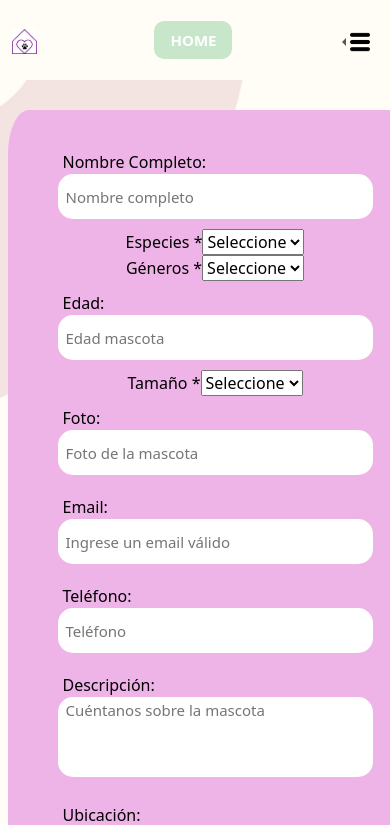
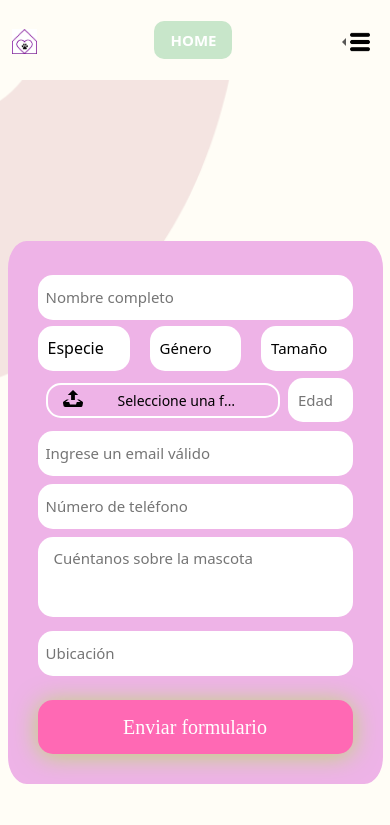
Before and after one commit to RieraAndres/Henry_PF, a React (Create React App) app in the folder Client/: page /adopt in a window 390 px wide. Shown: the top 825 px of the page. Built offline with nearby package versions, Linux system fonts and the light colour scheme.

Commit message:
Cambios de estilos/validacion campo

```diff
--- a/Client/src/Components/PostPetForm/PostPetForm.jsx
+++ b/Client/src/Components/PostPetForm/PostPetForm.jsx
@@ -2,6 +2,8 @@ import React, { useState, useEffect } from "react";
 import styles from "../../Components/PostPetForm/PostPetForm.module.css";
 import { useDispatch } from "react-redux";
 import { postPet } from "../../Redux/Actions";
+import miniPerroImage from "./AssetsForm/miniPerro.jpg";
+import miniGatoImage from "./AssetsForm/miniGato.jpg";
 
 const PostPetForm = () => {
   const dispatch = useDispatch();
@@ -16,9 +18,10 @@ const PostPetForm = () => {
     imageUrl: "",
   });
 
-  const [especieOptions] = useState(["Dog", "Cat"]);
-  const [generoOptions] = useState(["macho", "hembra"]);
+  const [especieOptions] = useState(["Perro", "Gato"]);
+  const [generoOptions] = useState(["Macho", "Hembra"]);
   const [tamañoOptions] = useState(["Grande", "Mediano", "Chico"]);
+  const [selectedFileName, setSelectedFileName] = useState("");
 
   const [especieSelect, setEspecieSelect] = useState([]);
   const [generoSelect, setGeneroSelect] = useState([]);
@@ -30,10 +33,13 @@ const PostPetForm = () => {
   const [isAgeModified, setIsAgeModified] = useState(false);
   const [formSuccess, setFormSuccess] = useState(false);
   const [isPhotoSelected, setIsPhotoSelected] = useState(false);
+  const [isLocationValid, setIsLocationValid] = useState(true);
 
   const nameRegex = /^[a-zA-Z\s]+$/;
   const numberPhoneRegex = /^[0-9]+$/;
   const emailRegex = /^[^\s@]+@[^\s@]+\.[^\s@]+$/;
+  const googleMapsUrlRegex = /^(https:\/\/goo\.gl\/maps\/|https:\/\/www\.google\.com\/maps\/place\/)([-a-zA-Z0-9_]+)\/?(@([-0-9.]+),([-0-9.]+),(\d+)z)?/;
+
 
   useEffect(() => {
     setIsFormValid(Object.keys(errors).length === 0 && isPhotoSelected);
@@ -49,6 +55,10 @@ const PostPetForm = () => {
         }));
       }
     }
+  };
+
+  const isValidGoogleMapsUrl = (url) => {
+    return googleMapsUrlRegex.test(url);
   };
 
   const validateForm = () => {
@@ -78,18 +88,6 @@ const PostPetForm = () => {
         "Por favor, ingrese una descripción con al menos 10 caracteres";
     }
 
-    // Validación de la imageUrl
-    // if (!imageUrl) {
-    //   newErrors.imageUrl = "Por favor, agregue una imageUrl.";
-    // } else {
-    //   // Si hay una imageUrl seleccionada, verificamos su tipo (opcionalmente)
-    //   const allowedTypes = ["image/jpeg", "image/png", "image/gif", "text"];
-    //   if (!allowedTypes.includes(imageUrl.type)) {
-    //     newErrors.imageUrl = "El tipo de archivo debe ser JPEG, PNG o GIF";
-    //   }
-    // }
-
-    // Validar campos de los selects
     if (especieSelect.length === 0) {
       newErrors.specie = "Por favor, seleccione una especie";
     }
@@ -102,10 +100,27 @@ const PostPetForm = () => {
       newErrors.size = "Por favor, seleccione un tamaño";
     }
 
+    if (!isValidGoogleMapsUrl(formData.location)) {
+      newErrors.location = "Por favor, ingrese una ubicación válida de Google Maps";
+      setIsLocationValid(false);
+    } else {
+      setIsLocationValid(true);
+    }
+
     setErrors(newErrors);
     setIsFormValid(Object.keys(newErrors).length === 0);
 
     return Object.keys(newErrors).length === 0;
+  };
+
+  const validateLocation = (locationValue) => {
+    if (!locationValue) {
+      setIsLocationValid(true);
+    } else if (googleMapsUrlRegex.test(locationValue)) {
+      setIsLocationValid(true);
+    } else {
+      setIsLocationValid(false);
+    }
   };
 
   const validateField = (fieldName, value) => {
@@ -116,16 +131,17 @@ const PostPetForm = () => {
         break;
       case "numberPhone":
         if (!value) return "Por favor, ingrese número de teléfono";
-        if (!numberPhoneRegex.test(value))
-          return "El teléfono debe ser un número";
+        if (!numberPhoneRegex.test(value)) return "El teléfono debe ser un número";
         break;
       case "email":
         if (!value) return "Por favor, ingrese un email válido";
         if (!emailRegex.test(value)) return "Ingrese un email válido";
         break;
       case "description":
-        if (!value || value.length < 10)
-          return "Por favor, ingrese una descripción con al menos 10 caracteres";
+        if (!value || value.length < 10) return "Ingrese una descripción con al menos 10 caracteres";
+        break;
+      case "location":
+        if (!value) return "La ubicación es obligatoria";
         break;
       default:
         break;
@@ -139,6 +155,12 @@ const PostPetForm = () => {
     if (especieOptions.includes(especie)) {
       setEspecieSelect([...especieSelect, especie]);
       setFormData((prevFormData) => ({ ...prevFormData, specie: especie }));
+    }
+
+    if (especie === "") {
+      setFormData({ ...formData, specie: "" });
+    } else {
+      setFormData({ ...formData, specie: especie });
     }
   };
 
@@ -160,18 +182,19 @@ const PostPetForm = () => {
     }
   };
 
-  //   const blockNonNumericInput = (event) => {
-  //     if (event.key === "e" || event.key === "." || event.key === "-") {
-  //       event.preventDefault();
-  //     }
-  //   };
+  const handleLocationChange = (event) => {
+    const locationValue = event.target.value;
+    setFormData((prevFormData) => ({
+      ...prevFormData,
+      location: locationValue
+    }));
 
-  //   const handleFileChange = (event) => {
-  //     const file = event.target.files[0];
-  //     setFormData((prevFormData) => ({ ...prevFormData, imageUrl: file }));
-  //     setIsPhotoSelected(true);
-  //     setErrors((prevErrors) => ({ ...prevErrors, imageUrl: "" }));
-  //   };
+    if (locationValue.trim() !== "") {
+      validateLocation(locationValue);
+    } else {
+      setIsLocationValid(true);
+    }
+  };
 
   const handleChange = (e) => {
     const { name, value } = e.target;
@@ -184,8 +207,13 @@ const PostPetForm = () => {
 
     if (name === "imageUrl") {
       setIsPhotoSelected(true);
+      setSelectedFileName(e.target.files[0] ? e.target.files[0].name : ""); // Actualizar el nombre del archivo seleccionado
     } else {
       setIsPhotoSelected(false);
+    }
+
+    if (name === "location") {
+      validateLocation(value);
     }
 
     const error = validateField(name, value);
@@ -197,6 +225,7 @@ const PostPetForm = () => {
     let formIsValid = validateForm();
     setIsPhotoSelected(!!formData.imageUrl);
 
+    console.log("Datos enviados:", formData);
     if (formIsValid) {
       dispatch(postPet(formData));
       alert("Mascota creada exitosamente");
@@ -223,15 +252,34 @@ const PostPetForm = () => {
       setFormSuccess(false);
     }
   };
+  const selectStyle = {
+    backgroundImage:
+      formData.specie === "Perro"
+        ? `url(${miniPerroImage})`
+        : formData.specie === "Gato"
+        ? `url(${miniGatoImage})`
+        : "none",
+    backgroundSize: "45px",
+    backgroundRepeat: "no-repeat",
+    backgroundPosition: "right center",
+    paddingRight: "2px", // Ajusta este valor para controlar el espacio entre el texto y la imagen
+    borderRadius: "15px",
+    backgroundColor: "#ffffff",
+    // width: "12vh",
+    height: "45px",
+    width: "92px",
+    border: "none",
+    padding: "10px",
+    appearance: "none",
+  };
 
   return (
     <div className={styles.createDog}>
-      <div className={styles.container}>
       <div className={styles.createDogContainer}>
         <form className={styles.form} onSubmit={handleSubmit}>
           <div className={styles.sectionInputCG}>
             <label className={styles.label} htmlFor="name">
-                Nombre Completo:
+              {/* Nombre Completo: */}
             </label>
             <input
               type="text"
@@ -248,36 +296,38 @@ const PostPetForm = () => {
             {errors.name && <p className={styles.errorText}>{errors.name}</p>}
           </div>
 
-            <div className="platformList">
-              <label className="label">Especies *</label>
+          <div className={styles.container}>
+            <div className={styles.flexContainer}>
+              <div
+                className={`${styles.sectionInputCG} ${styles.fieldContainer}`}
+              >
+                <label className="label">{/*Especie*/}</label>
+                <div className={styles.customSelect}></div>
                 <select
-                className="selectOptions"
-                name="specie"
+                  name="especie"
+                  id="especie"
+                  value={formData.specie}
                   onChange={handleEspeciesSelect}
-                required
+                  style={selectStyle}
                 >
-                <option className="optionsAllCGD" value="">
-                  Seleccione
-                </option>
-                {especieOptions.map((especie, i) => (
-                  <option className="optionsCG" key={i} value={especie}>
-                    {especie}
-                  </option>
-                ))}
+                  <option value="">Especie</option>
+                  <option value="Perro">Perro</option>
+                  <option value="Gato">Gato</option>
                 </select>
               </div>
 
-            <div className="genresList">
-              <div className="sectionInputCG">
-                <label className="label">Géneros *</label>
+              <div
+                className={`${styles.sectionInputCG} ${styles.fieldContainer}`}
+              >
+                <label className="label">{/*Género*/}</label>
                 <select
-                  className="selectOptions"
+                  className={styles.selectOptions}
                   name="gender"
                   onChange={handleGeneroSelect}
                   required
                 >
-                  <option className="optionsAllCGD" value="">
-                    Seleccione
+                  <option className={styles.optionsAllCGD} value="">
+                    Género
                   </option>
                   {generoOptions.map((genero, i) => (
                     <option className="optionsCG" key={i} value={genero}>
@@ -285,45 +335,21 @@ const PostPetForm = () => {
                     </option>
                   ))}
                 </select>
-              </div>
+                <div className={styles.petImages}></div>
               </div>
 
-            {/* Edad */}
-            <div className={styles.sectionInputCG}>
-              <label className={styles.label} htmlFor="age">
-                Edad:
-              </label>
-              <input
-                type="number"
-                className={`${styles.input} ${
-                  errors.age ? styles.errorBorder : ""
-                }`}
-                name="age"
-                required
-                autoComplete="off"
-                placeholder="Edad mascota"
-                value={formData.age}
-                onChange={handleChange}
-                min="0"
-                max="20"
-                // onKeyDown={blockNonNumericInput}
-                // onKeyPress={blockNonNumericInput}
-                onBlur={correctAgeIfExceedsMax}
-              />
-              {errors.age && <p className={styles.errorText}>{errors.age}</p>}
-            </div>
-
-            <div className="platformList">
-              <div className="sectionInputCG">
-                <label className="label">Tamaño *</label>
+              <div
+                className={`${styles.sectionInputCG} ${styles.fieldContainer}`}
+              >
+                <label className="label">{/*Tamaño*/}</label>
                 <select
-                  className="selectOptions"
+                  className={`${styles.selectOptions} ${styles.sizeList}`}
                   name="size"
                   onChange={handleTamañoSelect}
                   required
                 >
-                  <option className="optionsAllCGD" value="">
-                    Seleccione
+                  <option className={styles.optionsAllCGD} value="">
+                    Tamaño
                   </option>
                   {tamañoOptions.map((tamaño, i) => (
                     <option className="optionsCG" key={i} value={tamaño}>
@@ -333,17 +359,31 @@ const PostPetForm = () => {
                 </select>
               </div>
             </div>
+          </div>
 
-            <div className={styles.sectionInputCG}>
-              <label className={styles.label} htmlFor="name">
-                Foto:
+          <div>
+            <div className={`${styles.sectionInputCG} ${styles.whiteBorder}`}>
+              <label className={styles.label} htmlFor="file">
+                <svg
+                  xmlns="http://www.w3.org/2000/svg"
+                  className={styles.iborrainputfile}
+                  width="20"
+                  height="17"
+                  viewBox="0 0 20 17"
+                >
+                  <path d="M10 0l-5.2 4.9h3.3v5.1h3.8v-5.1h3.3l-5.2-4.9zm9.3 11.5l-3.2-2.1h-2l3.4 2.6h-3.5c-.1 0-.2.1-.2.1l-.8 2.3h-6l-.8-2.2c-.1-.1-.1-.2-.2-.2h-3.6l3.4-2.6h-2l-3.2 2.1c-.4.3-.7 1-.6 1.5l.6 3.1c.1.5.7.9 1.2.9h16.3c.6 0 1.1-.4 1.3-.9l.6-3.1c.1-.5-.2-1.2-.7-1.5z"></path>
+                </svg>
+                <span className={`${styles.iborrainputfile} ${styles.fileName}`}>
+                  {selectedFileName || "Seleccione una foto"}
+                </span>
               </label>
               <input
-                type="text"
-                className={styles.input}
+                type="file"
+                className={styles.inputFoto2}
                 name="imageUrl"
+                id="file"
                 required
-                accept="image/*" // Limitar a la selección de archivos de imagen
+                accept="image/*"
                 placeholder="Foto de la mascota"
                 onChange={handleChange}
               />
@@ -352,9 +392,30 @@ const PostPetForm = () => {
               )}
             </div>
 
+            <div className={styles.sectionInputEdad}>
+              <label className={styles.label} htmlFor="age"></label>
+              <input
+                type="number"
+                className={`${styles.inputEdad} ${
+                  errors.age ? styles.errorBorder : ""
+                }`}
+                name="age"
+                required
+                autoComplete="off"
+                placeholder="Edad"
+                value={formData.age}
+                onChange={handleChange}
+                min="0"
+                max="20"
+                onBlur={correctAgeIfExceedsMax}
+              />
+              {errors.age && <p className={styles.errorText}>{errors.age}</p>}
+            </div>
+          </div>
+
           <div className={styles.sectionInputCG}>
             <label className={styles.label} htmlFor="email">
-                Email:
+              {/* Email: */}
             </label>
             <input
               type="email"
@@ -368,14 +429,12 @@ const PostPetForm = () => {
               value={formData.email}
               onChange={handleChange}
             />
-              {errors.email && (
-                <p className={styles.errorText}>{errors.email}</p>
-              )}
+            {errors.email && <p className={styles.errorText}>{errors.email}</p>}
           </div>
 
           <div className={styles.sectionInputCG}>
             <label className={styles.label} htmlFor="numberPhone">
-                Teléfono:
+              {/* Teléfono: */}
             </label>
             <input
               type="text"
@@ -385,7 +444,7 @@ const PostPetForm = () => {
               name="numberPhone"
               required
               autoComplete="off"
-                placeholder="Teléfono"
+              placeholder="Número de teléfono"
               value={formData.numberPhone}
               onChange={handleChange}
             />
@@ -396,7 +455,7 @@ const PostPetForm = () => {
 
           <div className={styles.sectionInputCG}>
             <label className={styles.label} htmlFor="description">
-                Descripción:
+              {/* Descripción: */}
             </label>
             <textarea
               name="description"
@@ -406,6 +465,7 @@ const PostPetForm = () => {
                 resize: "none",
                 minHeight: "80px",
                 maxHeight: "200px",
+                padding: "10px",
               }}
               className={`${styles.input} ${
                 errors.description ? styles.errorBorder : ""
@@ -423,29 +483,31 @@ const PostPetForm = () => {
             )}
           </div>
 
-            {/* Ubicación */}
           <div className={styles.sectionInputCG}>
             <label className={styles.label} htmlFor="location">
-                Ubicación:
+              {/* Ubicación: */}
             </label>
             <input
               type="text"
               className={`${styles.input} ${
-                  errors.location ? styles.errorBorder : ""
-                }`}
+                !isLocationValid ? styles.errorBorder : ""
+              } ${!isLocationValid ? styles.shakeAnimation : ""}`}
               name="location"
               required
               autoComplete="off"
               placeholder="Ubicación"
-                value={formData.location} // Proporcionar el valor desde el estado
-                onChange={handleChange}
+              value={formData.location}
+              onChange={handleLocationChange}
             />
-              {errors.location && (
-                <p className={styles.errorText}>{errors.location}</p>
+            {/* Mensaje de error si la ubicación no es válida */}
+            {(!isLocationValid || (errors.location && !isLocationValid)) && (
+  <p className={styles.errorText}>
+    {errors.location || "La ubicación no es válida"}
+  </p>
         )}
+
           </div>
 
-            {/* Botón submit */}
           <button
             type="submit"
             className={`${styles.createBtn} ${
@@ -463,7 +525,6 @@ const PostPetForm = () => {
         </form>
       </div>
     </div>
-    </div>
   );
 };
 
--- a/Client/src/Components/PostPetForm/PostPetForm.module.css
+++ b/Client/src/Components/PostPetForm/PostPetForm.module.css
@@ -17,16 +17,15 @@
   margin-bottom: 20px;
 }
 
-  /* Estilos para el formulario */
 .createDogContainer {
-    position: relative; /* Agregamos position: relative para que el error sea relativo a este contenedor */
-    width: 100%;
+  position: relative;
   background-color: #eeb3e7;
-    display: flex; /* Utilizamos Flexbox para mostrar los campos y errores en una línea */
-    flex-wrap: wrap; /* Hacemos que los elementos se ajusten a la línea si no hay suficiente espacio */
-    justify-content: center; /* Centramos horizontalmente los elementos */
-    align-items: center; /* Centramos verticalmente los elementos */
+  display: flex;
+  flex-wrap: wrap;
+  justify-content: center;
+  align-items: center;
   border-radius: 5%;
+  gap: 20px;
   padding: 30px;
   margin: 20px;
 }
@@ -34,22 +33,52 @@
 .form {
   display: flex;
   flex-direction: column;
-    width: 100%;
 }
 
 .sectionInputCG {
   display: inline-block;
-    margin: 10px 0;
+  margin: 4px 0;
+  text-align: right;
+}
+
+.sectionInputEdad {
+  display: inline-block;
+  margin: 4px 0;
+  text-align: left;
+}
+
+.fileInputContainer {
+  display: flex;
+  align-items: center;
+  max-width: 400px;
+}
+
+.fileInputContainer .iborrainputfile {
+  flex: 1;
+  overflow: hidden;
+  white-space: nowrap;
+  text-overflow: ellipsis;
+}
+
+.platformList,
+.genresList,
+.sizeList {
+  flex: 1;
+  max-width: 33%;
+  display: flex;
+  align-items: center;
 }
 
 .label {
   display: flex;
-    align-items: center;
-    padding-right: 50px;
+  padding-right: 30px;
   text-indent: 25px;
 }
 
-  .input {
+.input,
+.inputEdad,
+.inputFoto,
+.formGroup {
   height: 45px;
   width: 21em;
   max-width: 400px;
@@ -60,31 +89,35 @@
   border-radius: 15px;
   border: none;
   text-indent: 6px;
+}
 
-  }
-  .formGroup{
-    height: 45px;
-    width: 7em;
-    /* max-width: 400px; */
-    font-size: 15px;
-    /* font-weight: 400; */
-    color: black;
-    background-color: #ffffff;
+.inputEdad {
+  width: 65px;
+  height: 44px;
   border-radius: 15px;
   border: none;
-    text-indent: 6px;
-    margin: 2px;
-  }
-  /* Estilos para los inputs cuando están enfocados */
-  .input:focus::placeholder {
-    color: #000000;
   text-align: center;
-    font-size: 16px;
-    color: transparent;
+  position: relative;
+  top: -1px;
+  left: 8px;
 }
 
+.inputFoto {
+  width: 225px;
+  margin-right: 30px;
+}
 
-  textarea {
+.inputFoto2 {
+  width: 0.1px;
+  height: 0.1px;
+  opacity: 0;
+  overflow: hidden;
+  position: absolute;
+  z-index: -1;
+  max-width: 100px;
+}
+
+.textarea {
   height: 80px;
   width: 20em;
   max-width: 400px;
@@ -95,13 +128,6 @@
   border-radius: 10px;
   border: none;
   text-indent: 6px;
-  }
-
-  textarea:focus::placeholder {
-    color: #000000;
-    text-align: center;
-    font-size: 16px;
-    color: transparent;
 }
 
 .customDateInput {
@@ -173,13 +199,34 @@
 }
 
 .selectOptions {
-    width: 30%;
-    min-width: 150px;
-    padding: 10px 16px;
-    background-color: #c8ffd456;
-    border-radius: 8px;
-    font-size: 14px;
-    color: #fff;
+  display: block;
+  width: 100%;
+  max-width: 400px;
+  height: 45px;
+  font-size: 15px;
+  color: black;
+  background-color: #ffffff;
+  border-radius: 15px;
+  border: none;
+  padding: 10px;
+  appearance: none;
+  background-repeat: no-repeat;
+  background-position: right center;
+  background-size: 45px;
+}
+
+.optionsCG {
+  background-repeat: no-repeat;
+  background-position: right center;
+  padding-right: 30px;
+}
+
+.optionsCG[value="Perro"] {
+  background-image: url('https://media.istockphoto.com/id/1480259717/es/vector/perro-de-dibujos-animados-en-blanco-y-negro.jpg?s=170667a&w=0&k=20&c=VVu8WrP4M1IMJjnWyeR18CGc4qxs3vUPCHMxz0nUPew=');
+}
+
+.optionsCG[value="Gato"] {
+  background-image: url('https://th.bing.com/th/id/OIP.LNNEDIKIHNkzq7CuMPZY0QHaHa?pid=ImgDet&rs=1');
 }
 
 .optionsAllCGD {
@@ -205,58 +252,156 @@
   position: absolute;
   color: #000000;
   background-color: #eeb3e7;
-    /* font-size: 14px; */
   padding: 8px;
   border-radius: 5px;
   white-space: nowrap;
-    top: 50%; /* Colocamos el mensaje de error en la mitad vertical del campo de email */
-    right: 100%; /* Lo colocamos a la derecha del campo de email */
-    transform: translateY(300%); /* Lo desplazamos hacia arriba la mitad de su altura */
-    margin-right: 10px; /* Añadimos un espacio entre el campo de email y el mensaje de error */
+  top: 50%;
+  right: 100%;
+  transform: translateY(300%);
+  margin-right: 10px;
 }
 
-  /* Estilo para el borde rojo en campos con error */
 .errorBorder {
   border: 2px solid red;
 }
 
-  /* Estilos para los errores */
 .emailError {
   display: flex;
   align-items: center;
   position: relative;
 }
 
-  .sectionInputCG label[for="email"] {
-    display: flex;
-    align-items: center;
-  }
-  /* Estilos para el mensaje de error del campo de email */
-  .emailError {
-    flex: 1;
-    margin-left: 10px;
-    position: relative; /* Aseguramos que el mensaje de error del campo de email esté en el flujo normal del documento */
+.errorTextEmail:before,
+.errorTextEmail:after {
+  border-bottom: 20px solid transparent;
+  border-top: 20px solid transparent;
+  top: -1px;
+  content: " ";
+  position: absolute;
+  display: block;
+  width: 0;
+  height: 0;
 }
 
-  /* .sectionInputCG input[name="email"] {
-    margin-right: 10px;
+.errorTextEmail:after {
+  border-left: 16px solid red;
+  right: -15px;
+  z-index: 2;
+}
+
+.errorTextEmail:before {
+  border-left: 16px solid red;
+  right: -16px;
+  z-index: 1;
+}
+
+/* Estilos para el mensaje de éxito
+.successMessage {
+  display: block;
+  color: green;
+  margin-top: 10px;
 } */
 
-  /* Estilos para hacer responsive el mensaje de error */
-  @media screen and (max-width: 600px) {
-    .emailError {
-      flex-direction: column;
-      align-items: flex-start;
+.errorText {
+  color: red;
+  font-size: 13px;
+  margin-bottom: 0;
+  text-align: center;
 }
 
-    .errorTextEmail {
-      position: static;
-      margin-top: 5px;
-      margin-left: 0;
-    }
+/* Estilos para personalizar el select */
+.customSelect {
+  position: relative;
+  width: 100%;
+  background-color: #ffffff;
 }
 
-  /* Animación para sacudir el campo */
+.selectArrow,
+.selectOptions::after {
+  position: absolute;
+  top: 50%;
+  right: 10px;
+  transform: translateY(-50%);
+}
+
+.selectArrow {
+  width: 10px;
+  height: 10px;
+  background-color: white;
+  clip-path: polygon(50% 0%, 0% 100%, 100% 100%);
+  pointer-events: none;
+}
+
+.selectOptions::after {
+  content: "▼";
+  color: white;
+}
+
+.selectOptions option {
+  background-color: #ffffff;
+  color: #000000;
+}
+
+.selectOptions:focus {
+  outline: none;
+  box-shadow: 0 0 5px rgba(0, 0, 0, 0.2);
+}
+
+.selectOptions:hover {
+  cursor: pointer;
+}
+
+.miniaturaImage {
+  width: 25px;
+  height: 25px;
+  margin-right: 10px;
+}
+
+.flexContainer {
+  display: flex;
+  justify-content: space-between;
+  align-items: center;
+  gap: 20px;
+  margin: -26px 0px 0px;
+}
+
+.fieldContainer {
+  flex: 1;
+  max-width: 100%;
+}
+
+.gridContainer {
+  display: grid;
+  grid-template-columns: repeat(auto-fit, minmax(250px, 1fr));
+  gap: 20px;
+  align-items: center;
+  justify-content: center;
+}
+
+.whiteBorder {
+  border: 2px solid white;
+  padding: 5px;
+  border-radius: 15px;
+}
+
+.iborrainputfile {
+  font-size: 14px;
+  display: inline-block;
+  vertical-align: middle;
+  margin-left: 10px;
+  white-space: nowrap;
+  overflow: hidden;
+  text-overflow: ellipsis;
+  max-width: 150px;
+}
+
+.fileName {
+  overflow: hidden;
+  white-space: nowrap;
+  text-overflow: ellipsis;
+}
+
+/* Estilos para la animación de sacudir */
 @keyframes shake {
   0%, 100% {
     transform: translateX(0);
@@ -273,39 +418,3 @@
 .shakeAnimation {
   animation: shake 0.5s linear;
 }
-
-    .errorTextEmail:before, .errorTextEmail:after {
-    border-bottom: 20px solid transparent;
-    border-top: 20px solid transparent;
-    top:-1px;
-    content: " ";
-    position: absolute;
-    display: block;
-    width: 0;
-    height: 0;
-    }
-    .errorTextEmail:after {
-    border-left: 16px solid red;
-    right: -15px;
-    z-index: 2;
-    }
-
-   .errorTextEmail:before {
-    border-left: 16px solid red;
-    right: -16px;
-    z-index: 1;
-    }
-
-/* Estilos para el mensaje de éxito */
-.successMessage {
-    display: block;
-    color: green;
-    margin-top: 10px;
-  }
-
-  .errorText {
-    color: red;
-    font-size: 14px;
-    max-width: 80%;
-    margin: 0 0 center;
-  }
```
Also changed, not shown: Client/src/Components/PostPetForm/AssetsForm/miniGato.jpg (added), Client/src/Components/PostPetForm/AssetsForm/miniPerro.jpg (added). Lines whose indentation alone changed are shown as unchanged.
